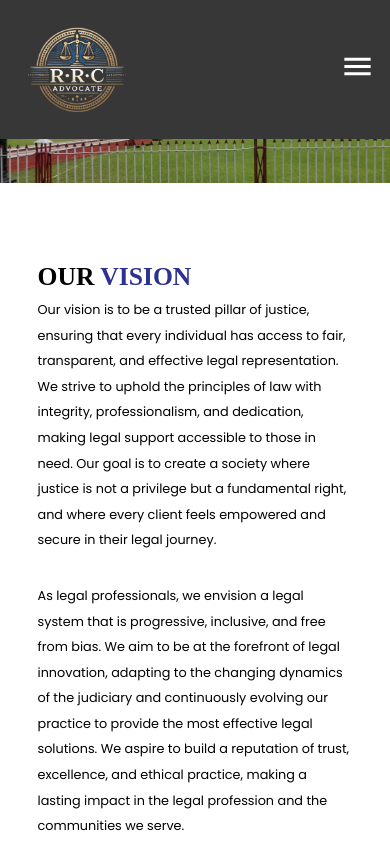
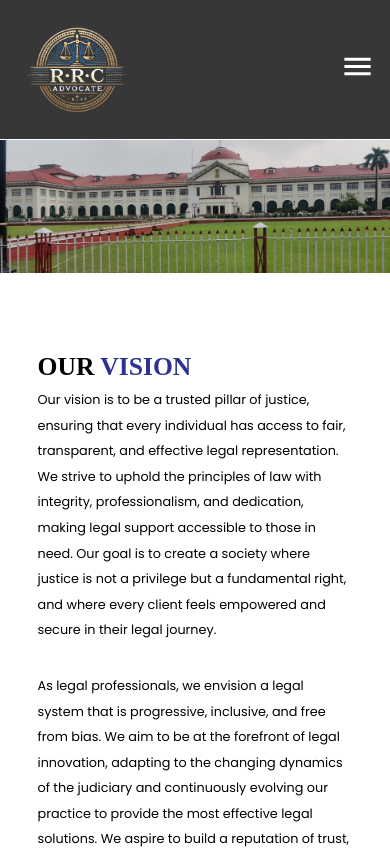
Before and after one commit to harshrajput177/Advocate, a React (Vite) app in the folder ReactSite/: page /about/mission-vision in a window 390 px wide. Shown: the top 849 px of the page. Built offline with nearby package versions, Linux system fonts and the light colour scheme; a web font is replaced by a local one.

Commit message:
update some file

```diff
--- a/ReactSite/src/Pages/AboutM&V-Page/AboutMis&Vis.css
+++ b/ReactSite/src/Pages/AboutM&V-Page/AboutMis&Vis.css
@@ -1,8 +1,8 @@
-.About-content{
+.AboutMisVis-content{
     margin-top: 21.4vh;
 }
 @media(max-width:760px){
-    .About-content{
-        margin-top: 50px;
+    .AboutMisVis-content{
+        margin-top: 140px;
     }
 }
--- a/ReactSite/src/Pages/AboutM&V-Page/AboutMis&Vis.jsx
+++ b/ReactSite/src/Pages/AboutM&V-Page/AboutMis&Vis.jsx
@@ -13,7 +13,7 @@ function AboutMis_Vis(){
   };
 
 return (
-    <div className="About-content">
+    <div className="AboutMisVis-content">
      <motion.div variants={fadeInUp} initial="hidden" whileInView="visible" viewport={{ once: true }}>
           <Comp1 />
         </motion.div>
```
